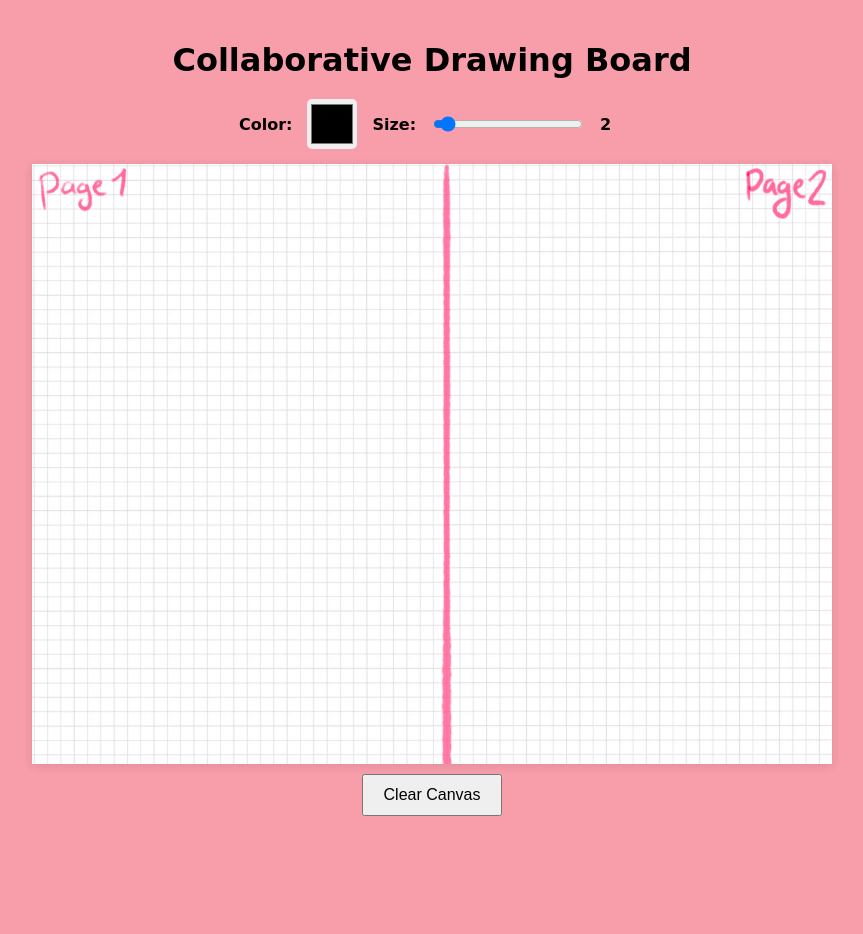
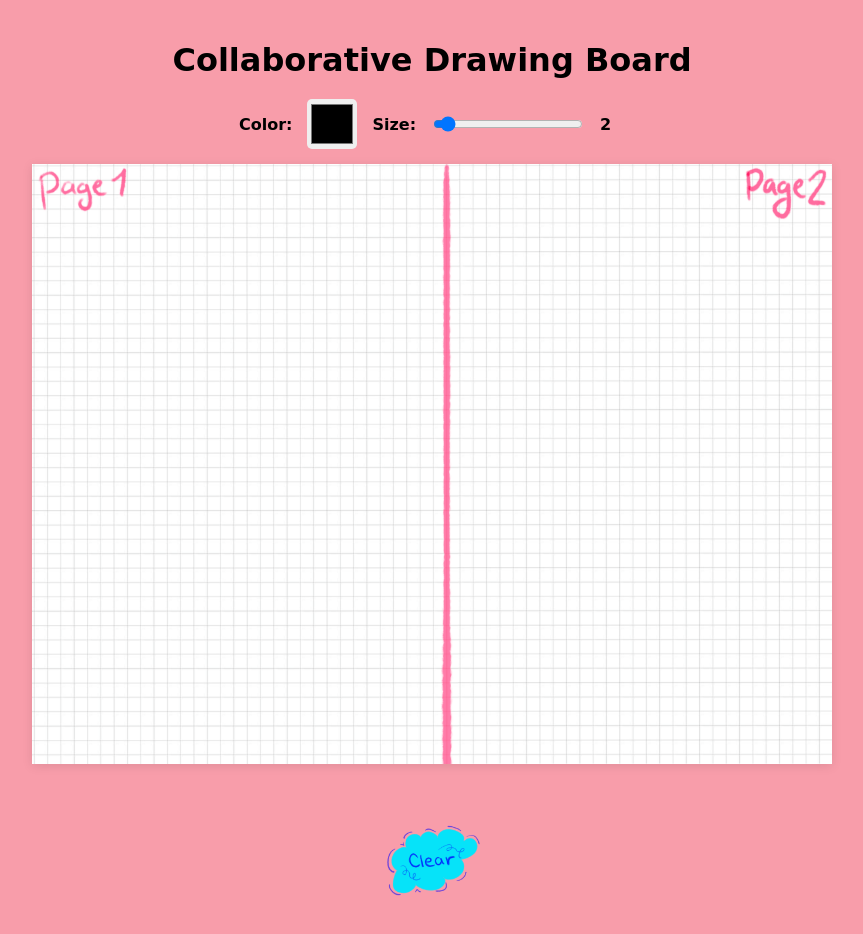
Before and after one commit to lilyrose1013/SketchBook_Project4_LV, a website: page docs/draw.html in a window 1280 px wide. Shown: the whole page, without its empty margins (208-1071 px from the left). Before the commit the page ends 836 px from the top, so only its background shows below. Drawn offline with nearby package versions, Linux system fonts and the light colour scheme; no server answers; a web font is replaced by a local one.

Commit message:
Update clear canvas button to use ClearBtn.png image

```diff
--- a/Style/draw.css
+++ /dev/null
@@ -1,64 +0,0 @@
-body {
-  margin: 0;
-  padding: 20px;
-  display: flex;
-  flex-direction: column;
-  align-items: center;
-  font-family: "Schoolbell", cursive;
-  background: #f89daa;
-}
-
-.schoolbell-regular {
-  font-family: "Schoolbell", cursive;
-  font-weight: 400;
-  font-style: normal;
-}
-
-h1 {
-  margin-bottom: 20px;
-  font-family: "Schoolbell", cursive;
-}
-
-.controls {
-  margin-bottom: 15px;
-  display: flex;
-  gap: 15px;
-  align-items: center;
-}
-
-.controls label {
-  font-weight: bold;
-}
-
-#colorPicker {
-  width: 50px;
-  height: 50px;
-  border: none;
-  border-radius: 5px;
-  cursor: pointer;
-}
-
-#brushSize {
-  width: 150px;
-  cursor: pointer;
-}
-
-#sizeDisplay {
-  font-weight: bold;
-  min-width: 25px;
-}
-
-#board {
-  background: white;
-  cursor: crosshair;
-  box-shadow: 0 2px 10px rgba(0,0,0,0.1);
-  background-size: cover;
-  background-position: center;
-}
-
-#clear {
-  margin-top: 10px;
-  padding: 10px 20px;
-  font-size: 16px;
-  cursor: pointer;
-}
--- a/docs/Style/draw.css
+++ b/docs/Style/draw.css
@@ -58,7 +58,14 @@ h1 {
 
 #clear {
   margin-top: 10px;
-  padding: 10px 20px;
-  font-size: 16px;
+  padding: 0;
+  border: none;
+  background: transparent;
   cursor: pointer;
 }
+
+#clear img {
+  display: block;
+  max-width: 150px;
+  height: auto;
+}
--- a/docs/draw.html
+++ b/docs/draw.html
@@ -19,7 +19,9 @@
     <span id="sizeDisplay">2</span>
   </div>
   <canvas id="board" width="800" height="600"></canvas>
-  <button id="clear">Clear Canvas</button>
+  <button id="clear">
+    <img src="Images/ClearBtn.png" alt="Clear Canvas">
+  </button>
 
   <script src="/socket.io/socket.io.js"></script>
   <script src="script.js"></script>
```
Also changed, not shown: draw.html (+3 -1 lines), Images/Cover_page.png (deleted), Images/Pages.png (deleted), docs/Images/ClearBtn.png (added).
